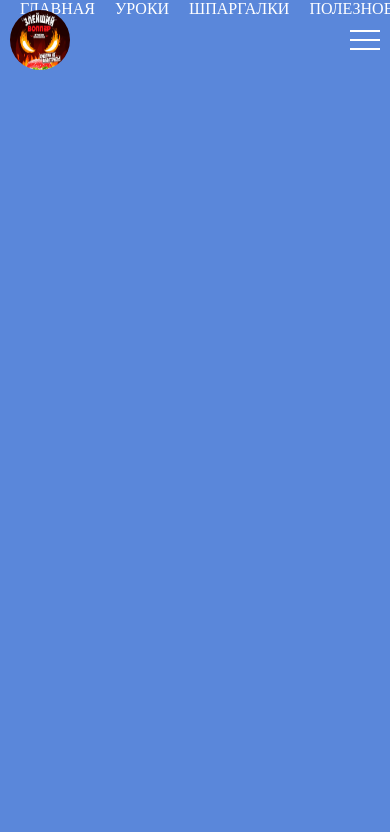
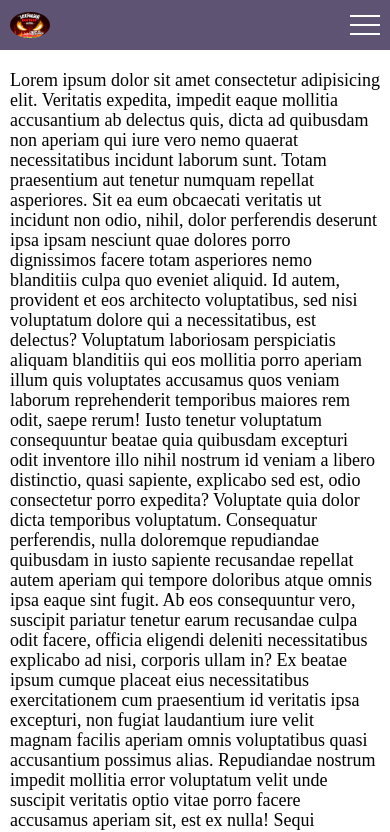
Before and after one commit to Melliodass/Burger-menu, a plain HTML site: page index.html in a window 390 px wide. Shown: the top 832 px of the page. Drawn offline with nearby package versions, Linux system fonts and the light colour scheme.

Commit message:
Update style.css

```diff
--- a/css/style.css
+++ b/css/style.css
@@ -1,135 +1,185 @@
-/* Сброс стилей */
-*,
-*::before,
-*::after {
+*, *::before, *::after {
   box-sizing: border-box;
   margin: 0;
-  border: none;
+  border: 0;
   padding: 0;
 }
-html,
-body {
+html, body {
   height: 100%;
+
 }
+img {
+  display: block;
+  max-width: 100%;
+}
+.container {
+  margin: 0 auto;
+  max-width: 1180px;
+  padding: 0 10px;
 
-.wrapper {}
+}
+.wrapper {
 
+}
 .header {
   position: fixed;
   top: 0;
   left: 0;
+  z-index: 5;
   width: 100%;
 }
 .header::before {
   position: absolute;
   top: 0;
   left: 0;
-  z-index: 3;
   width: 100%;
   height: 100%;
-  background-color: red;
-  content: '';
+  background-color: #5e5373;
+  content: "";
+  z-index: 5;
+
 }
-
-.container {
-  margin: 0 auto;
-  max-width: 1180px;
-  padding: 0 10px;
-}
-
 .header__body {
   display: flex;
   position: relative;
   align-items: center;
   justify-content: space-between;
-  z-index: 6;
   height: 80px;
+
+}
+.header__logo {
+  display: block;
+  flex: 0 0 60px;
+  border-radius: 50%;
+  overflow: hidden;
+  z-index: 5;
 }
 
-.header__logo img {
-  display: block;
-  max-width: 100%;
-  height: 60px;
-}
-.header__logo {
-  position: relative;
-  flex: 0 0 60px;
-  z-index: 3;
-  border-radius: 50%;
-  overflow: hidden;
+.header__menu {
+
+  padding: 10px 10px 20px 10px;
 }
 
-.header__menu a {
-  text-transform: uppercase;
-  color: #ffffff;
+.header__burger {
+  display: none;
 }
 
 .header__list {
   display: flex;
+  margin-left: 50px;
+  list-style: none;
+  text-transform: uppercase;
+  color: #fff;
+  font-size: 16px;
+  font-weight: 700;
+  z-index: 10;
+  position: relative;
 }
 .header__list li {
   margin-left: 20px;
-  list-style: none;
-
 }
 .header__link {
-  text-decoration: none;
 }
-
 .content {
   padding-top: 100px;
 }
-
+.container {
+}
 .content__text {
   line-height: 20px;
-  font-size: 16px;
+  font-size: 18px;
 }
-.content__text p{
+.content__text p {
   margin-bottom: 20px;
 }
-.header__burger {
-  display: none;
-}
-.header__burger span {
-   position: absolute;
-   top: 9px;
-   left: 0;
-   width: 100%;
-   height: 2px;
-   background-color: #ffffff;
-}
-.header__burger:before,
-.header__burger:after {
-  position: absolute;
-  left: 0;
-  z-index: 3;
-  width: 100%;
-  height: 2px;
-  background-color: #ffffff;
-  content: '';
-}
-.header__burger:before {
-  top: 0;
-}
-.header__burger:after {
-  bottom: 0;
-}
-
-@media (max-width: 768px) {
+@media (max-width: 767px) {
+  body.lock {
+    overflow: hidden;
+  }
+  .header__body {
+    height: 50px;
+  }
+  .header__logo {
+    flex: 0 0 40px;
+  }
   .header__burger {
     display: block;
     position: relative;
-    z-index: 2;
     width: 30px;
     height: 20px;
+    z-index: 5;
+  }
+  .header__burger::before,
+  .header__burger::after {
+    position: absolute;
+    left: 0;
+    width: 100%;
+    height: 2px;
+    background-color: #fff;
+    content: '';
+  }
+  .header__burger span {
+    position: absolute;
+    left: 0;
+    width: 100%;
+    height: 2px;
+    background-color: #fff;
+    top: 9px;
+    transition: all 0.3s ease;
+  }
+  .header__burger::before {
+    top: 0;
+    transition: all 0.3s ease;
+  }
+  .header__burger::after {
+    bottom: 0;
+    transition: all 0.3s ease;
+  }
+  .header__list {
+    display: block;
+    position: absolute;
+    left: -200px;
+    margin-left: 0;
+    transform: translateX(-200px);
+    transition: all 0.4s ease-in;
+  }
+  .header__list li{
+    margin: 0 0 20px 0;
   }
   .header__menu {
     position: fixed;
-    top: 0;
+    top: -100%;
     left: 0;
     width: 100%;
     height: 100%;
-    background-color: #5a87da;
+    background-color: rgb(27, 131, 108);
+    padding: 70px 10px 20px 10px;
+    transition: all 0.3s ease-in;
+    overflow: auto;
 
   }
 }
+.header__burger.active span{
+  transform: scale(0);
+
+}
+.header__burger.active::before {
+  transform: rotate(45deg);
+  top: 9px;
+}
+.header__burger.active::after {
+  transform: rotate(-45deg);
+  bottom: 9px;
+}
+.header__menu.active {
+  transform:  translateY(100%);
+  }
+  .header__list.active {
+    transform: translateX(220px)
+  }
+  .content {
+    padding-top: 70px;
+  }
+  .header__link {
+    font-size: 30px;
+  }
```
